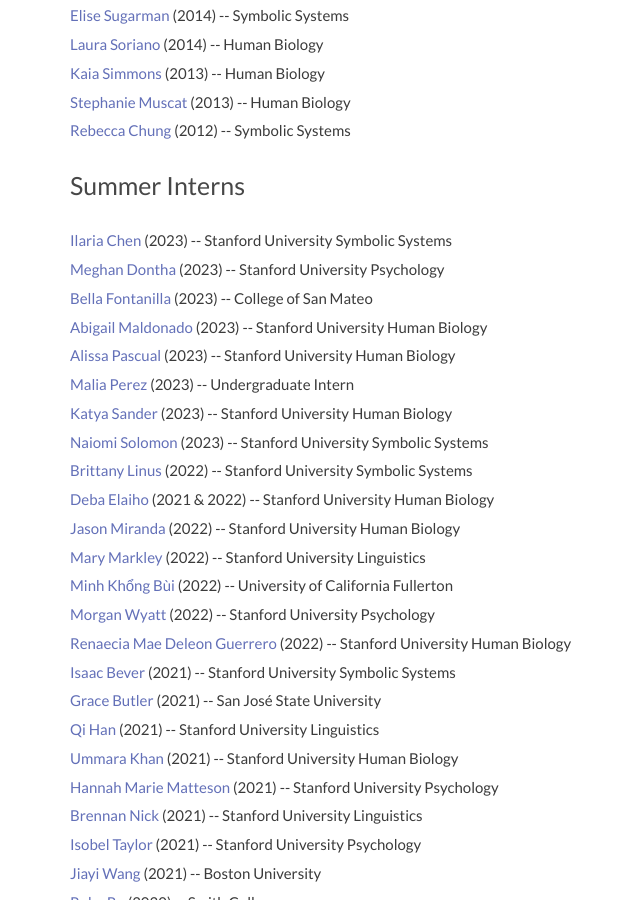
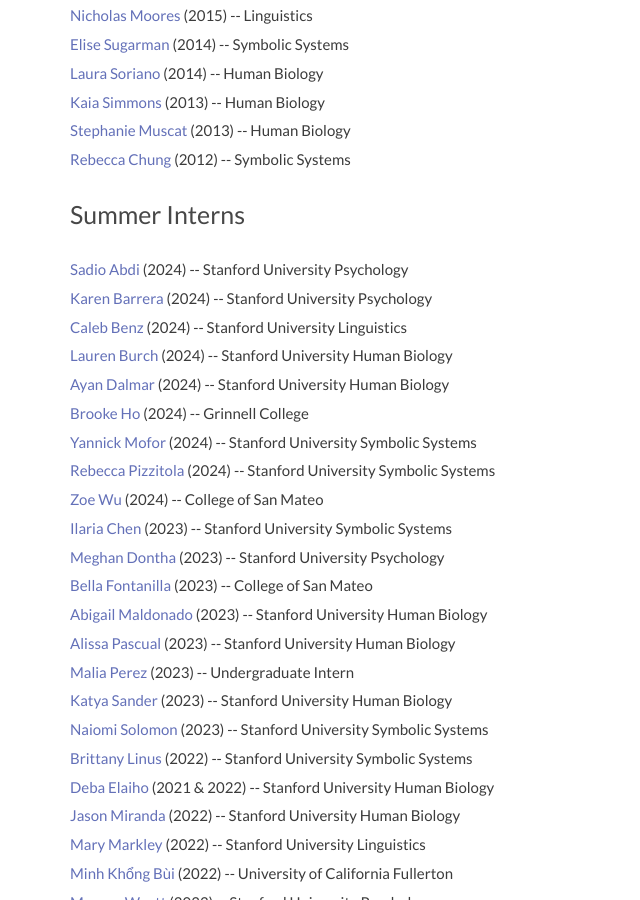
Before and after one commit to langcog/website, a Jekyll site: the page built from 02-people.html, in a window 1280 px wide and 900 px high, scrolled down 6967 px. Shown: the whole window, without its empty margins (195-835 px from the left). Built offline with Jekyll 4.4.1, drawn with Linux system fonts in a browser that asks for light colours; nearby versions of some CDN libraries; a script that is not in the unit is left out; some of the changed text lies outside the part shown.

Commit message:
people pt. 3

```diff
--- a/_data/carousel.yml
+++ b/_data/carousel.yml
@@ -12,8 +12,6 @@
   label:
 - image: bobby_carousel.png
   label:
-- image: bria_carousel.png
-  label:
 - image: grace_carousel.png
   label:
 - image: julio_carousel.png
@@ -23,6 +21,8 @@
 - image: kat_carousel.png
   label:
 - image: meesha_carousel.png
+  label:
+- image: mira_carousel.png
   label:
 - image: rebecca_carousel.png
   label:
--- a/_data/langcoglab.yml
+++ b/_data/langcoglab.yml
@@ -197,6 +197,9 @@
          Development, Ethics, and Healths throught the human life. She is interested in social impacts upon language development.
 - role: Lab Alums
   people:
+    - name: Bria Long
+      was: Postdoctoral Scholar
+      now: Assistant Professor, UC San Diego
     - name: Georgia Loukatou
       was: Research Fellow
       now:
@@ -392,6 +395,33 @@
       program: Symbolic Systems
 - role: Summer Interns
   people:
+    - name: Sadio Abdi
+      year: 2024
+      program: Stanford University Psychology
+    - name: Karen Barrera
+      year: 2024
+      program: Stanford University Psychology
+    - name: Caleb Benz
+      year: 2024
+      program: Stanford University Linguistics
+    - name: Lauren Burch
+      year: 2024
+      program: Stanford University Human Biology
+    - name: Ayan Dalmar
+      year: 2024
+      program: Stanford University Human Biology
+    - name: Brooke Ho
+      year: 2024
+      program: Grinnell College
+    - name: Yannick Mofor
+      year: 2024
+      program: Stanford University Symbolic Systems
+    - name: Rebecca Pizzitola
+      year: 2024
+      program: Stanford University Symbolic Systems
+    - name: Zoe Wu
+      year: 2024
+      program: College of San Mateo
     - name: Ilaria Chen
       year: 2023
       program: Stanford University Symbolic Systems
```
Also changed, not shown: images/carousel/mira_carousel.png (added).
